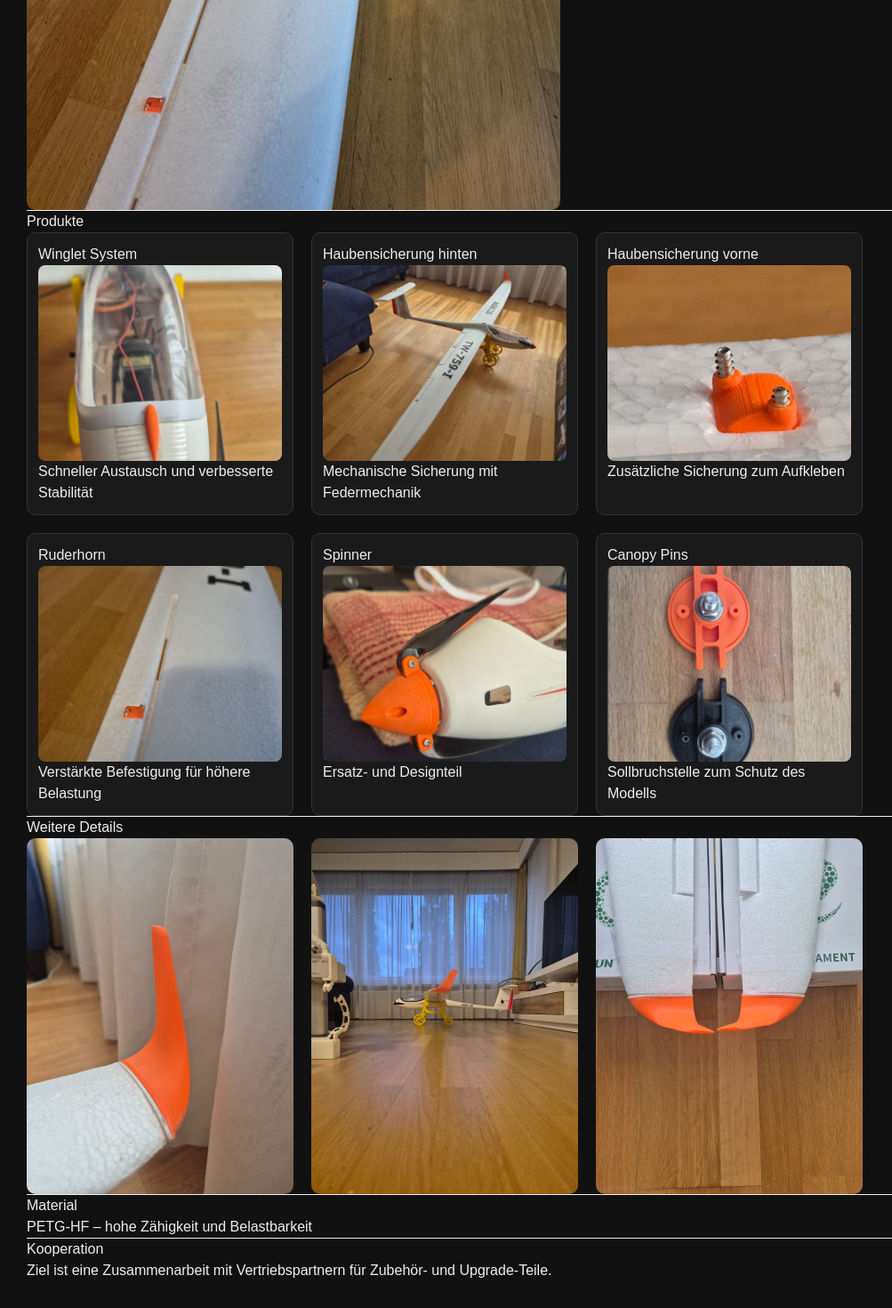
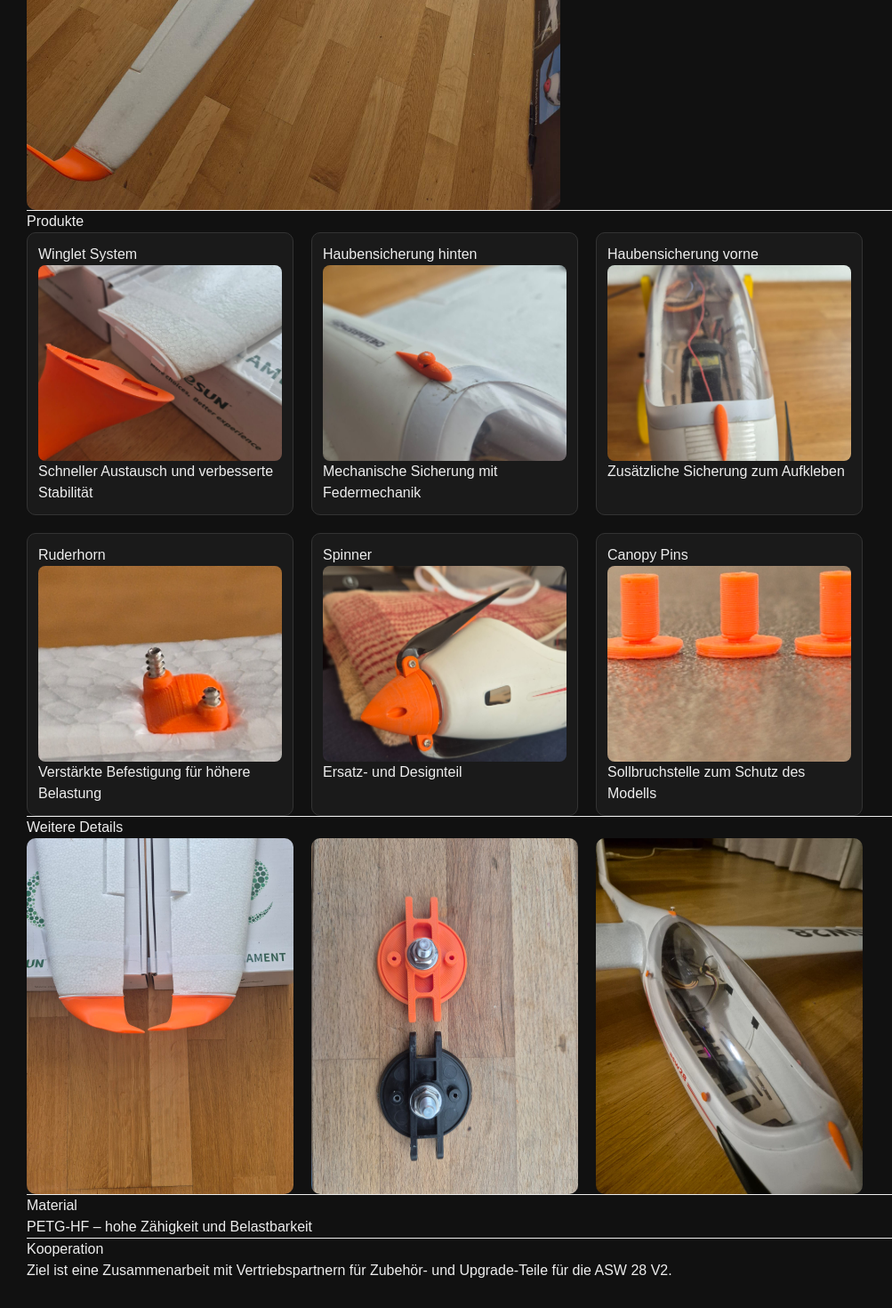
Before and after one commit to G-Works-LI/g-woks-site, a Next.js app: page / in a window 1280 px wide. Shown: the part 750-2220 px from the top of the page at 89% size, without its empty margins (0-1003 px from the left). Built offline with nearby package versions, Linux system fonts and the light colour scheme.

Commit message:
final clean update images + code

```diff
--- a/app/page.tsx
+++ b/app/page.tsx
@@ -1,16 +1,47 @@
 const products = [
-  { title: "Winglet System", text: "Schneller Austausch und verbesserte Stabilität", image: "/images/4.jpg" },
-  { title: "Haubensicherung hinten", text: "Mechanische Sicherung mit Federmechanik", image: "/images/5.jpg" },
-  { title: "Haubensicherung vorne", text: "Zusätzliche Sicherung zum Aufkleben", image: "/images/6.jpg" },
-  { title: "Ruderhorn", text: "Verstärkte Befestigung für höhere Belastung", image: "/images/7.jpg" },
-  { title: "Spinner", text: "Ersatz- und Designteil", image: "/images/8.jpg" },
-  { title: "Canopy Pins", text: "Sollbruchstelle zum Schutz des Modells", image: "/images/9.jpg" },
+  {
+    title: "Winglet System",
+    text: "Schneller Austausch und verbesserte Stabilität",
+    image: "/images/winglet-mit-adapter.jpg",
+  },
+  {
+    title: "Haubensicherung hinten",
+    text: "Mechanische Sicherung mit Federmechanik",
+    image: "/images/haubenbefestigung-hinten.jpg",
+  },
+  {
+    title: "Haubensicherung vorne",
+    text: "Zusätzliche Sicherung zum Aufkleben",
+    image: "/images/haubenbefestigung-vorne.jpg",
+  },
+  {
+    title: "Ruderhorn",
+    text: "Verstärkte Befestigung für höhere Belastung",
+    image: "/images/Ruderhornbefestigung.jpg",
+  },
+  {
+    title: "Spinner",
+    text: "Ersatz- und Designteil",
+    image: "/images/spinner-mit-nase.jpg",
+  },
+  {
+    title: "Canopy Pins",
+    text: "Sollbruchstelle zum Schutz des Modells",
+    image: "/images/Canopystifte.jpg",
+  },
 ];
 
 export default function Home() {
   return (
-    <main style={{ fontFamily: "Arial", backgroundColor: "#111", color: "#eee", padding: "30px", minHeight: "100vh" }}>
-
+    <main
+      style={{
+        fontFamily: "Arial",
+        backgroundColor: "#111",
+        color: "#eee",
+        padding: "30px",
+        minHeight: "100vh",
+      }}
+    >
       <h1 style={{ color: "#ff6600", fontSize: "42px" }}>G-Works</h1>
       <p>RC Upgrade Parts für die Volantex ASW 28 V2</p>
 
@@ -22,8 +53,16 @@ export default function Home() {
         Fokus auf typische Schwachstellen der ASW 28 V2.
       </p>
 
-      {/* Modell */}
-      <img src="/images/10.jpg" style={{ width: "100%", maxWidth: "600px", marginTop: "20px", borderRadius: "10px" }} />
+      <img
+        src="/images/modell-asw-28-v2-volantex.jpg"
+        alt="ASW 28 V2"
+        style={{
+          width: "100%",
+          maxWidth: "600px",
+          marginTop: "20px",
+          borderRadius: "10px",
+        }}
+      />
 
       <hr />
 
@@ -31,9 +70,27 @@ export default function Home() {
 
       <div style={{ display: "flex", flexWrap: "wrap", gap: "20px" }}>
         {products.map((p) => (
-          <div key={p.title} style={{ width: "300px", border: "1px solid #333", padding: "12px", borderRadius: "10px", backgroundColor: "#1a1a1a" }}>
+          <div
+            key={p.title}
+            style={{
+              width: "300px",
+              border: "1px solid #333",
+              padding: "12px",
+              borderRadius: "10px",
+              backgroundColor: "#1a1a1a",
+            }}
+          >
             <h3>{p.title}</h3>
-            <img src={p.image} style={{ width: "100%", height: "220px", objectFit: "cover", borderRadius: "8px" }} />
+            <img
+              src={p.image}
+              alt={p.title}
+              style={{
+                width: "100%",
+                height: "220px",
+                objectFit: "cover",
+                borderRadius: "8px",
+              }}
+            />
             <p>{p.text}</p>
           </div>
         ))}
@@ -43,10 +100,21 @@ export default function Home() {
 
       <h2>Weitere Details</h2>
 
-      <div style={{ display: "flex", gap: "20px" }}>
-        <img src="/images/11.jpg" style={{ width: "300px", borderRadius: "10px" }} />
-        <img src="/images/12.jpg" style={{ width: "300px", borderRadius: "10px" }} />
-        <img src="/images/13.jpg" style={{ width: "300px", borderRadius: "10px" }} />
+      <div style={{ display: "flex", flexWrap: "wrap", gap: "20px" }}>
+        <img
+          src="/images/winglet-links-und-rechts.jpg"
+          style={{ width: "300px", borderRadius: "10px" }}
+        />
+
+        <img
+          src="/images/spinner-original-und-gworks.jpg"
+          style={{ width: "300px", borderRadius: "10px" }}
+        />
+
+        <img
+          src="/images/canopybefestigung-komplett.jpg"
+          style={{ width: "300px", borderRadius: "10px" }}
+        />
       </div>
 
       <hr />
@@ -58,9 +126,9 @@ export default function Home() {
 
       <h2>Kooperation</h2>
       <p>
-        Ziel ist eine Zusammenarbeit mit Vertriebspartnern für Zubehör- und Upgrade-Teile.
+        Ziel ist eine Zusammenarbeit mit Vertriebspartnern für Zubehör- und
+        Upgrade-Teile für die ASW 28 V2.
       </p>
-
     </main>
   );
 }
```
